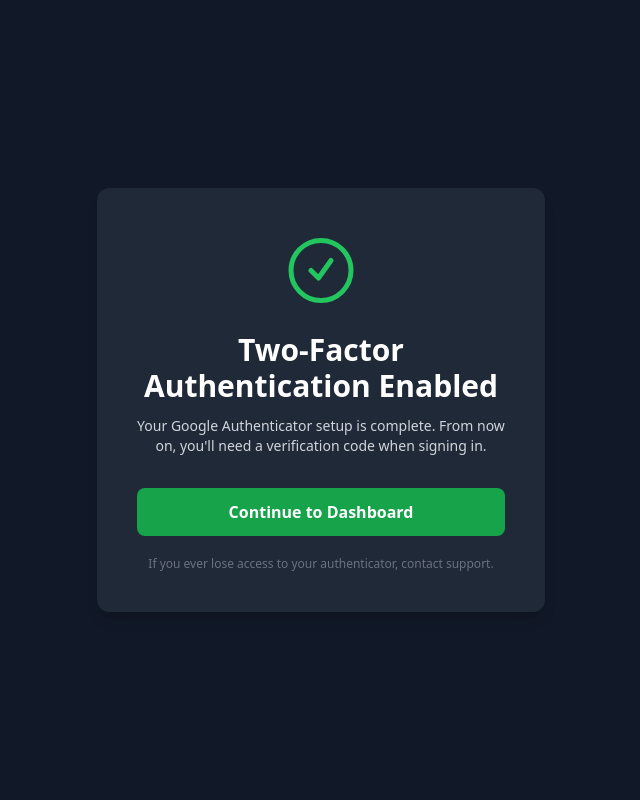
After one commit to Solomonwest/Gauth-Totp, a Django app: template Google_Auth/templates/success.html in a window 1280 px wide. The commit adds this page. Shown: the whole page, without its empty margins (319-959 px from the left). Run offline with Django 5.2, Linux system fonts and the light colour scheme; the template is opened without the code that fills it, so the values that code supplies are empty; some libraries are stand-ins or nearby versions.

Commit message:
Setup and Success Templates

```diff
--- /dev/null
+++ b/Google_Auth/templates/success.html
@@ -0,0 +1,43 @@
+<!DOCTYPE html>
+<html lang="en">
+<head>
+    <meta charset="UTF-8">
+    <meta name="viewport" content="width=device-width, initial-scale=1.0">
+    <title>2FA Setup Successful</title>
+    <script src="https://cdn.tailwindcss.com"></script>
+</head>
+
+<body class="bg-gray-900 text-white flex items-center justify-center min-h-screen">
+
+    <div class="bg-gray-800 p-10 rounded-xl shadow-lg max-w-md w-full text-center">
+
+        <!-- Success Icon -->
+        <div class="flex justify-center mb-6">
+            <svg class="w-20 h-20 text-green-500" fill="none" stroke="currentColor" stroke-width="1.5"
+                viewBox="0 0 24 24">
+                <path stroke-linecap="round" stroke-linejoin="round"
+                    d="M9 12.75l2.25 2.25L15 9.75m-3 12a9 9 0 100-18 9 9 0 000 18z"></path>
+            </svg>
+        </div>
+
+        <h1 class="text-3xl font-bold mb-3">Two-Factor Authentication Enabled</h1>
+        <p class="text-gray-300 text-sm mb-8">
+            Your Google Authenticator setup is complete.
+            From now on, you'll need a verification code when signing in.
+        </p>
+
+        <!-- Next Step Button -->
+        <a href="{% url 'dashboard' %}"
+           class="block w-full bg-green-600 hover:bg-green-700 py-3 rounded-lg text-white font-semibold transition">
+            Continue to Dashboard
+        </a>
+
+        <!-- Optional: disable or edit -->
+        <p class="text-xs text-gray-500 mt-5">
+            If you ever lose access to your authenticator, contact support.
+        </p>
+
+    </div>
+
+</body>
+</html>
```
Also changed, not shown: Google_Auth/templates/totp_setup.html (+43 -16 lines).
